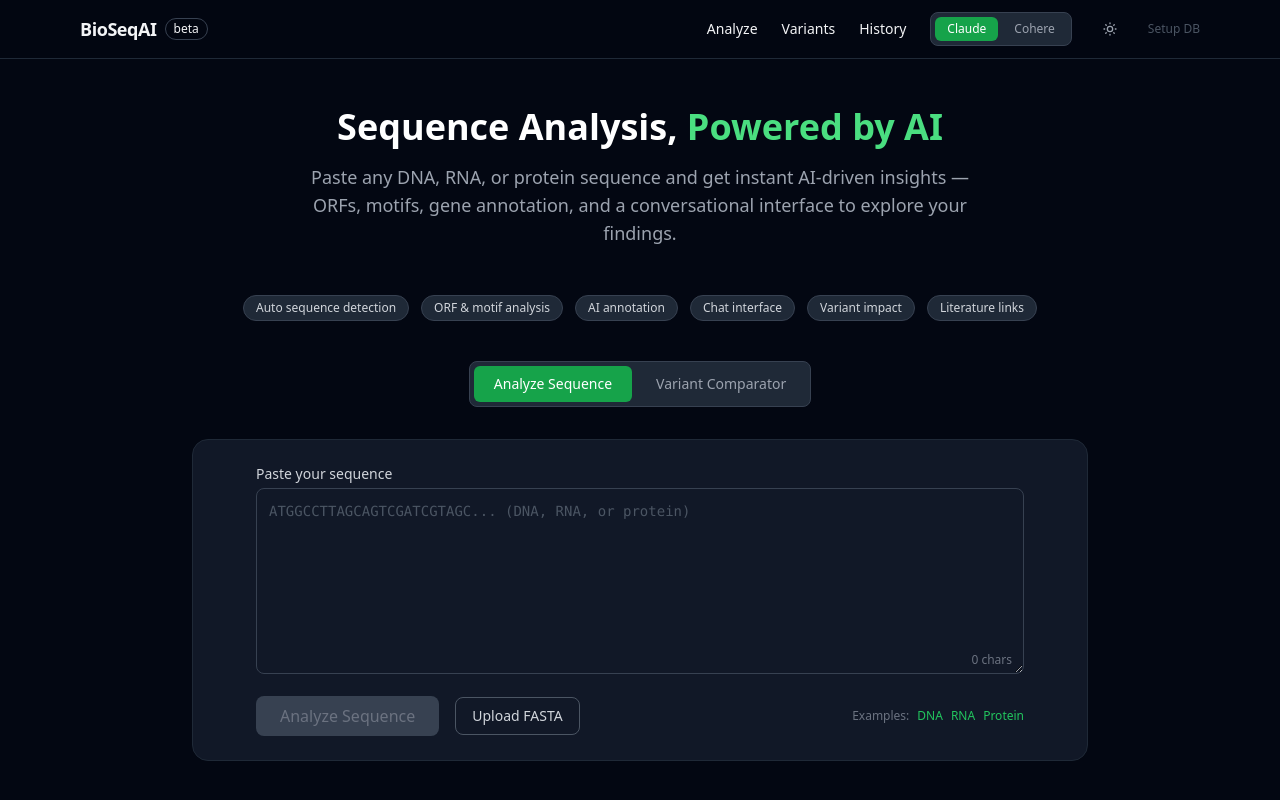
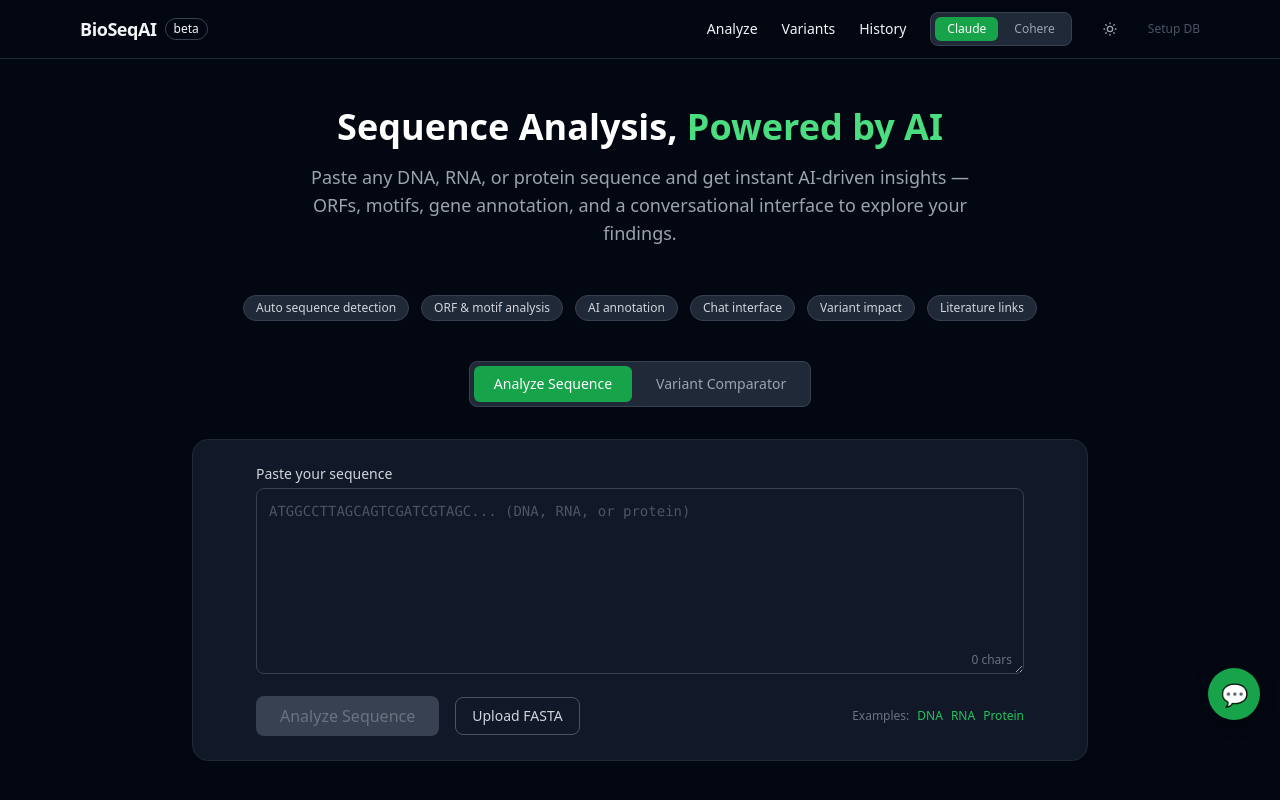
Before and after one commit to fbvarela/happy-bioseq-ai, a Next.js app: page / in a window 1280 px wide. Shown: the top 800 px of the page. Built offline with nearby package versions, Linux system fonts and the light colour scheme.

Commit message:
Add floating chat bubble button

```diff
--- a/app/layout.tsx
+++ b/app/layout.tsx
@@ -2,6 +2,7 @@ import type { Metadata } from "next";
 import "./globals.css";
 import Script from "next/script";
 import SetupButton from "@/components/SetupButton";
+import FloatingChatButton from "@/components/FloatingChatButton";
 import { ProviderProvider, ProviderToggle } from "@/components/ProviderContext";
 import NavLinks from "@/components/NavLinks";
 import { ThemeProvider } from "@/context/ThemeContext";
@@ -43,6 +44,7 @@ export default function RootLayout({ children }: { children: React.ReactNode })
             <main>{children}</main>
           </ProviderProvider>
         </ThemeProvider>
+        <FloatingChatButton />
       </body>
     </html>
   );
--- /dev/null
+++ b/components/FloatingChatButton.tsx
@@ -0,0 +1,33 @@
+"use client";
+import Link from "next/link";
+import { usePathname } from "next/navigation";
+
+export default function FloatingChatButton() {
+  const pathname = usePathname();
+  if (pathname === "/chat" || pathname?.startsWith("/chat/")) return null;
+  return (
+    <Link
+      href="/chat"
+      aria-label="Open AI chat"
+      style={{
+        position: "fixed",
+        bottom: "80px",
+        right: "20px",
+        width: 52,
+        height: 52,
+        borderRadius: "50%",
+        background: "#16a34a",
+        color: "#fff",
+        display: "flex",
+        alignItems: "center",
+        justifyContent: "center",
+        boxShadow: "0 4px 16px rgba(0,0,0,0.4)",
+        zIndex: 999,
+        textDecoration: "none",
+        fontSize: 22,
+      }}
+    >
+      💬
+    </Link>
+  );
+}
```
